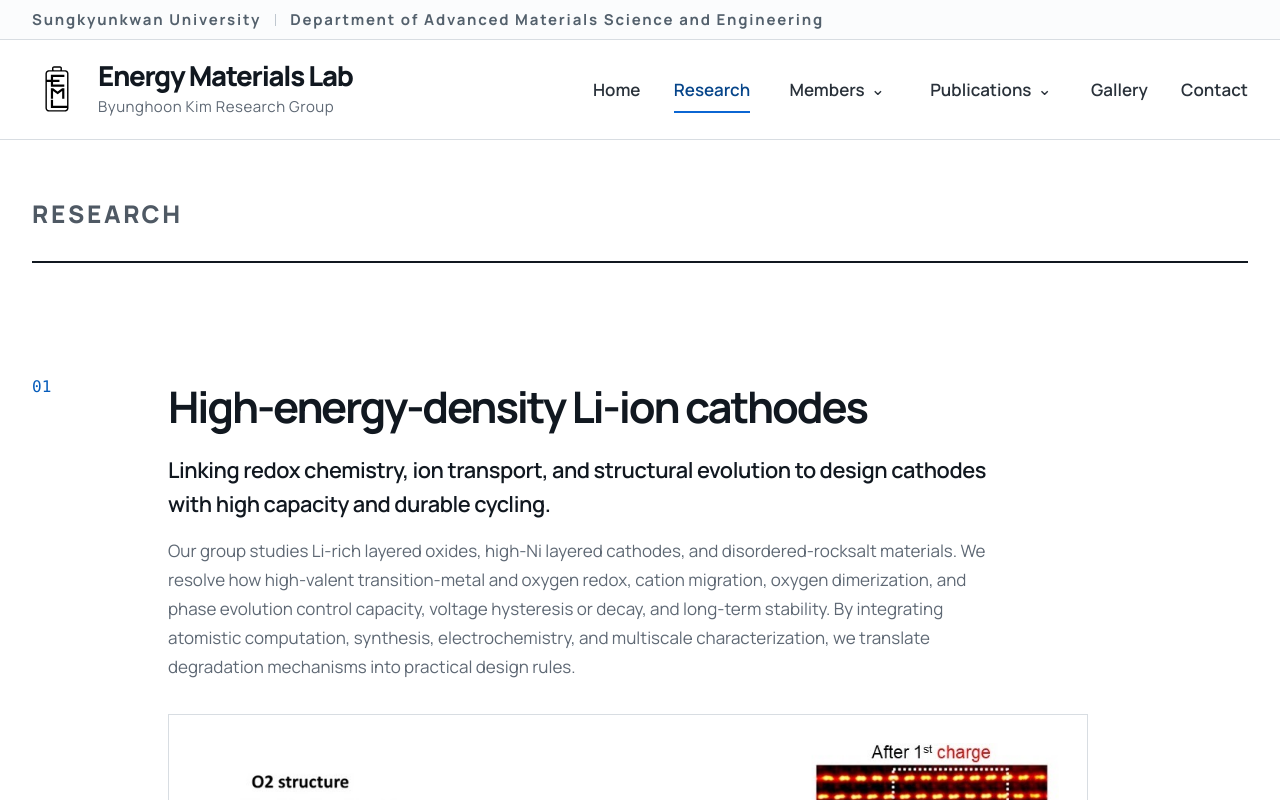
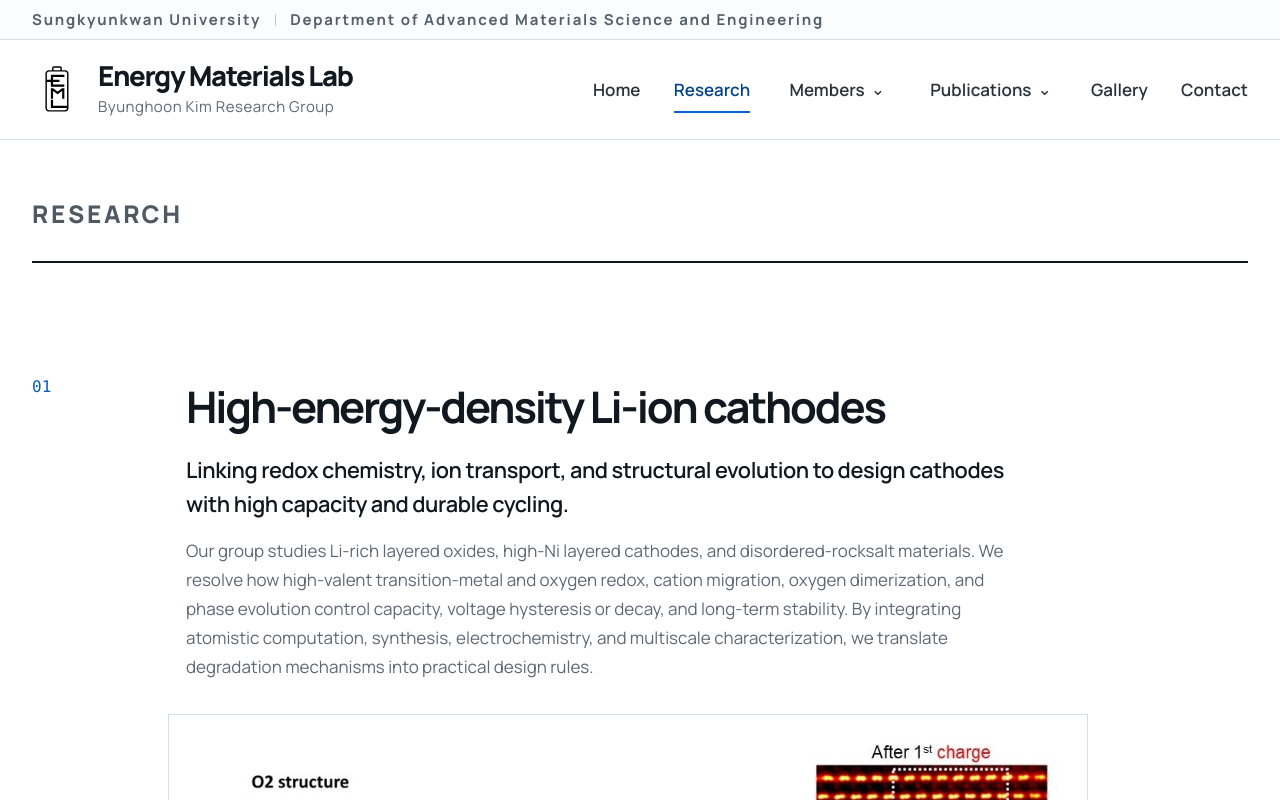
Before and after one commit to Energy-Materials-Laboratory/energy-materials-laboratory.github.io, a Next.js app: page /research in a window 1280 px wide. Shown: the top 800 px of the page. Built offline with nearby package versions, Linux system fonts and the light colour scheme.

Commit message:
Balance the research copy alignment

```diff
--- a/app/globals.css
+++ b/app/globals.css
@@ -1540,6 +1540,8 @@ summary:focus-visible {
 .research-detail-copy {
   grid-column: 2;
   width: min(100%, 900px);
+  padding-inline: clamp(8px, 1.5vw, 18px);
+  box-sizing: border-box;
 }
 
 .research-number {
```
